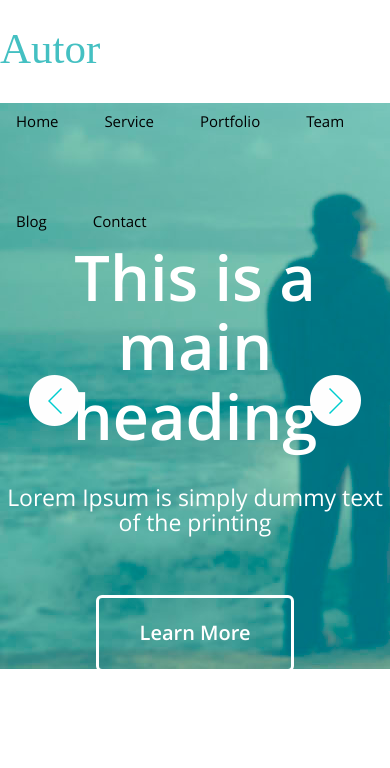
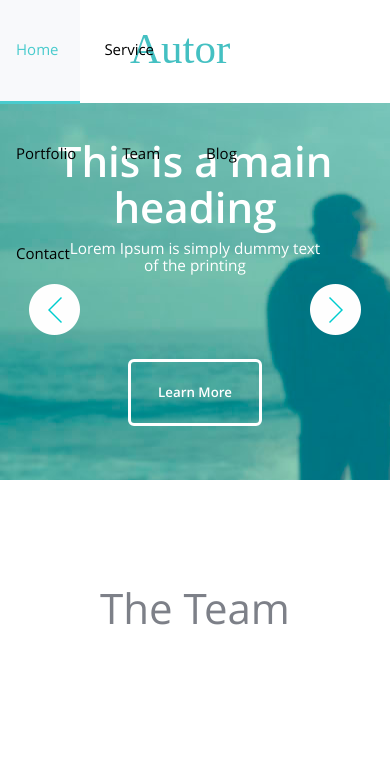
Before and after one commit to benykrik/tz, a plain HTML site: page index.html in a window 390 px wide. Shown: the top 768 px of the page. Drawn offline with nearby package versions, Linux system fonts and the light colour scheme; a web font is replaced by a local one.

Commit message:
add fixed menu

```diff
--- a/css/style.less
+++ b/css/style.less
@@ -61,21 +61,23 @@ section#headerfixed {
 		position: fixed;
 		background-color: #fff;
 		z-index: 100;
-		top: 0;
-		left: 0;
 	.row {
 		background-color: #fff;
 	}
 	.list-inline {
-		position: fixed;
+		position: absolute;
+		right: 115px;
+		top: 0px;
 	}
 	h1 {
+		width: 150px;
+		margin-left: 130px;
 		padding-top: 25px;
 		color: #44c0c2;
 		font-family: 'Lobster1_4';
 		font-size: 43px;
 	}
-	.burger-menu {
+	/*.burger-menu {
 		width: 50px;
 		height: 50px;
 		position: relative;
@@ -88,9 +90,8 @@ section#headerfixed {
 	}
 	.burger-menu:hover {
 		cursor: pointer;
-	}
+	}*/
 }
-
 /*------------------------ Navigation ----------------------*/
 nav{
 
@@ -362,13 +363,6 @@ section#contact {
 
 }
 /*------------------------ Адаптивность ----------------------*/
-@media screen and (max-width : 1182px){
-	section#headerfixed {
-		.col-md-5 {
-			// margin-left: 10px;
-		}
-	}
-}
 
 @media(min-width: 320px) and (max-width: 360px) {
 	section#bynow {
@@ -394,15 +388,62 @@ section#types {
 
 }
 
-@media(min-width:321px) and (max-width:480px) {
+@media(min-width:320px) and (max-width:550px) {
+	section#readmore {
+		a {
+			font-size: 26px/1.5;
+			font-family: 'OpenSansSemibold';
+		}
+	color: #fff;
+		h1 {
+			font-size: 63px/1.5;
+			font-family: 'OpenSansSemibold';
+			margin-top: 139px/4;
+		}
+		h4 {
+			margin-top: 10px;
+			font-size: 23px/1.5;
+			font-family: 'OpenSansRegular'
+		}
+		.ghost-button-rounded-corners {
+			  margin-top: 75px;
+			  display: inline-block;
+			  padding: 21px 41px/1.5;
+			  color: #fff;
+			  font-size: 20px/1.5;
+			  border: 3px solid #fff;
+			  border-radius: 6px;
+			  text-align: center;
+			  outline: none;
+			  text-decoration: none;
+		}
+		.ghost-button-rounded-corners:hover,
+		.ghost-button-rounded-corners:active {
+			  color: #49cbcd;
+			  border: 3px solid #49cbcd;
+		}
+		.row1 {
+			height: 566px/1.5;
+			background-image: url('../img/slider/1.jpg');
+		}
+		.row2 {
+			height: 566px/1.5;
+			background-image: url('../img/bgc.jpg');
+		}
 
+	}
 }
 
-@media(min-width:481px) and (max-width:768px) {
-
+@media(min-width:481px) and (max-width:895px) {
+	section#headerfixed {
+		.list-inline {
+			position: absolute;
+			right: 0px;
+		}
+	}
 }
 
-@media(min-width:769px) and (max-width:992px) {
+/*@media(min-width:320px) and (max-width:778px) {
 	section#headerfixed {
 		.burger-menu {
 			display: block;
@@ -411,7 +452,7 @@ section#types {
 			display: none;
 		}
 	}
-}
+}*/
 
 @media(min-width:993px) and (max-width:1200px) {
 
--- a/index.html
+++ b/index.html
@@ -12,13 +12,10 @@
 <body>
 
 <section id="headerfixed">
-		<div class="container">
-		<div class="burger-menu"></div>
-			<div class="row">
+	<div id="header">
+		<!--<div class="burger-menu"></div>-->
 			<h1>Autor</h1>
-				<div class="row">
-				<nav role="navigation">
-					<div class="container">
+				<nav>
 					<ul class="list-inline">
 						<a href="#readmore">
 							<li>Home</li>
@@ -39,10 +36,7 @@
 							<li>Contact</li>
 						</a>
 					</ul>
-						</div>
 				</nav>
-			</div>
-			</div>
 	</div>
 </section>
 
@@ -299,6 +293,9 @@
       	}, function() {
       		$(this).css({'background-color': '#788492'});
       		$(this).parent().parent().children().first().css({'background-color': '#485460'});
+      	});
+      	$('.burger-menu').click(function(e) {
+      		$(this).toggleClass('selector');
       	})
       });
     </script>
```
Also changed, not shown: css/style.css, img/cd-logo.svg (deleted), img/icon-check.png (deleted). Lines whose indentation alone changed are shown as unchanged.
